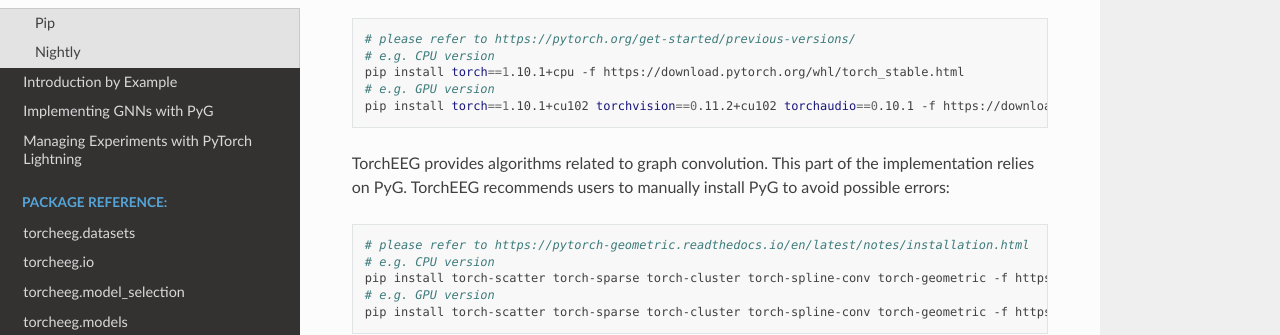
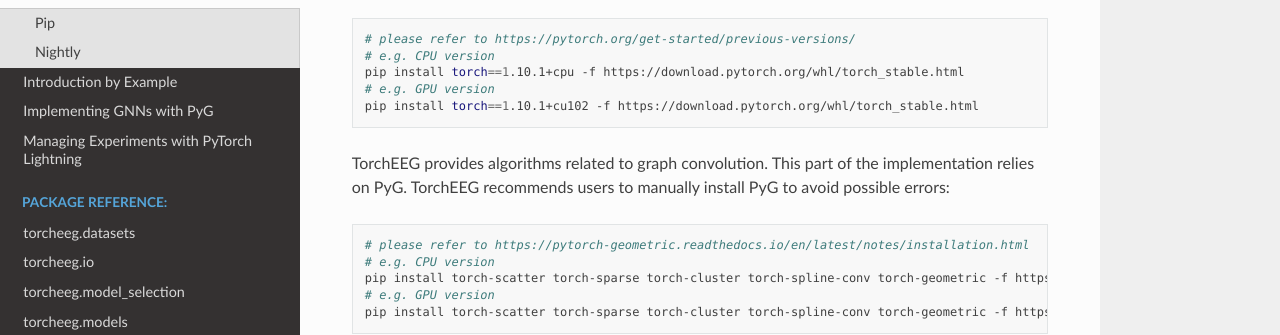
Before and after one commit to torcheeg/torcheeg, a Sphinx documentation site: the page built from docs/source/installation.rst, in a window 1280 px wide and 1102 px high. Shown: the part 214-549 px from the top of the window. Built offline with Sphinx 7.4.7 and the Read the Docs theme 2.0.0, drawn with Linux system fonts in a browser that asks for light colours.

Commit message:
Update documents

```diff
--- a/README.rst
+++ b/README.rst
@@ -38,7 +38,7 @@
    # e.g. CPU version
    pip install torch==1.10.1+cpu -f https://download.pytorch.org/whl/torch_stable.html
    # e.g. GPU version
-   pip install torch==1.10.1+cu102 torchvision==0.11.2+cu102 torchaudio==0.10.1 -f https://download.pytorch.org/whl/torch_stable.html
+   pip install torch==1.10.1+cu102 -f https://download.pytorch.org/whl/torch_stable.html
 
 TorchEEG provides algorithms related to graph convolution. This part of
 the implementation relies on PyG. TorchEEG recommends users to manually
--- a/docs/source/installation.rst
+++ b/docs/source/installation.rst
@@ -10,7 +10,7 @@
    # e.g. CPU version
    pip install torch==1.10.1+cpu -f https://download.pytorch.org/whl/torch_stable.html
    # e.g. GPU version
-   pip install torch==1.10.1+cu102 torchvision==0.11.2+cu102 torchaudio==0.10.1 -f https://download.pytorch.org/whl/torch_stable.html
+   pip install torch==1.10.1+cu102 -f https://download.pytorch.org/whl/torch_stable.html
 
 TorchEEG provides algorithms related to graph convolution. This part of
 the implementation relies on PyG. TorchEEG recommends users to manually
```
Also changed, not shown: README.md (+1 -1 lines).
